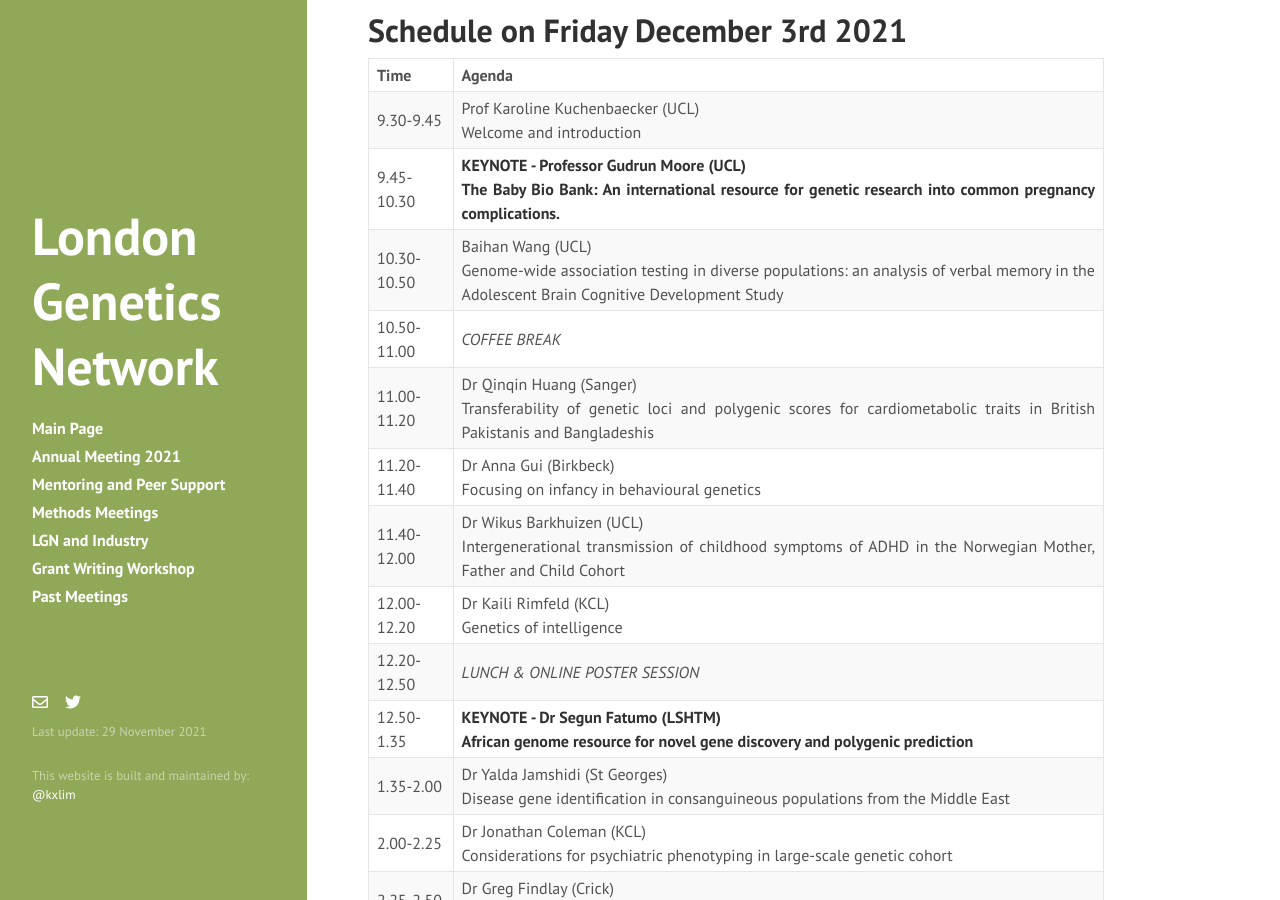
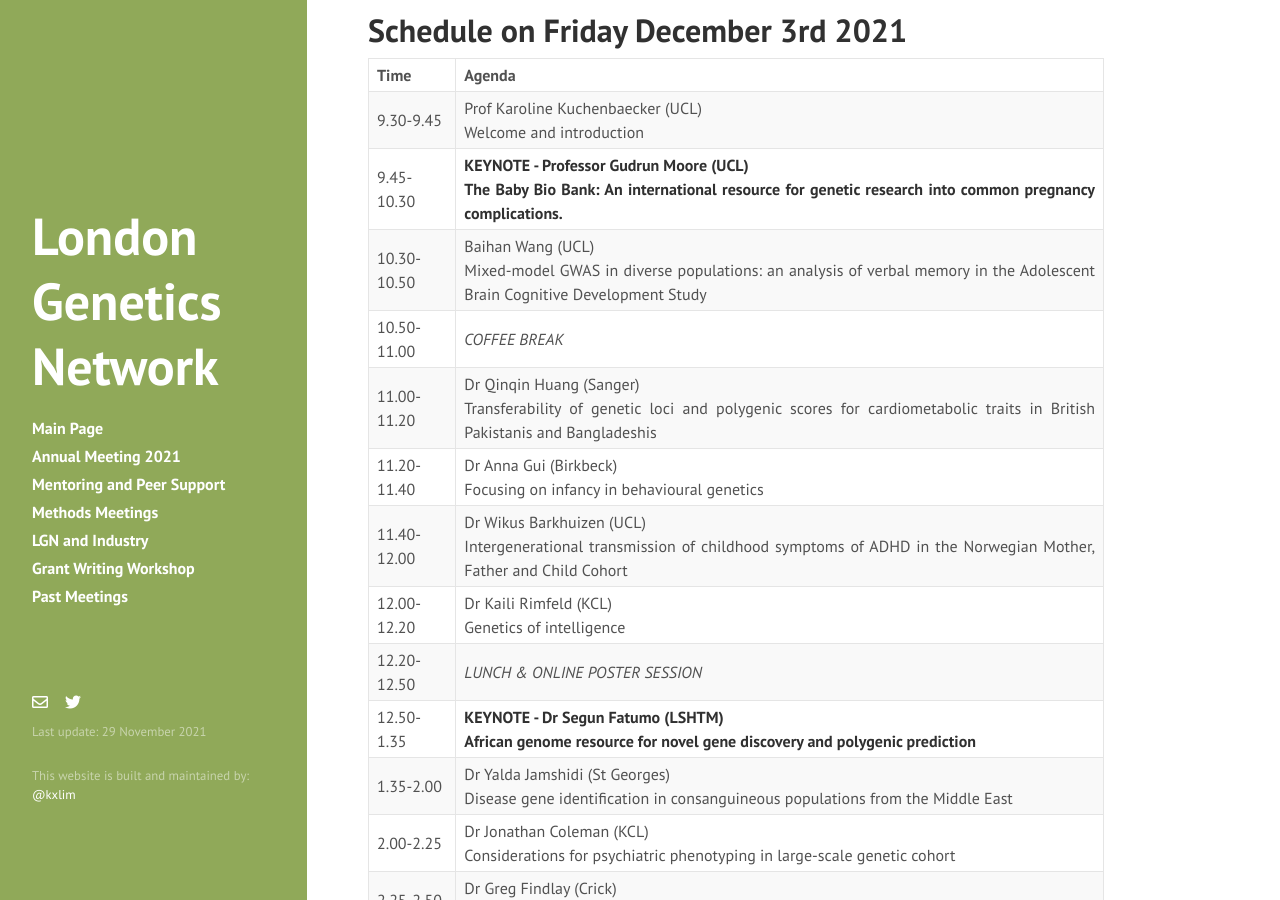
Before and after one commit to kai-lim/LondonGeneticsNetwork, a Jekyll site: the page built from annualmeeting.md, in a window 1280 px wide and 900 px high, scrolled down 958 px. Built offline with Jekyll 4.4.1, drawn with Linux system fonts in a browser that asks for light colours; nearby versions of some CDN libraries; a style sheet for code colours, icons or effects is not loaded.

Commit message:
change Bai's talk title

```diff
--- a/annualmeeting.md
+++ b/annualmeeting.md
@@ -25,7 +25,7 @@ Unfortunately, in-person social after the meeting will be postponed to early 202
 |-------------	|----------------------------------------------------------------------------------------------------------------------------------------------------------	|
 | 9.30-9.45   	| Prof Karoline Kuchenbaecker (UCL) <br> Welcome and introduction <br>                                                                                                                            	|
 | 9.45-10.30  	| **KEYNOTE - Professor Gudrun Moore (UCL) <br> The Baby Bio Bank: An international resource for genetic research into common pregnancy complications.**   	|
-| 10.30-10.50 	| Baihan Wang (UCL) <br> Genome-wide association testing in diverse populations: an analysis of verbal memory in the Adolescent Brain Cognitive Development Study                                                                                                                 	|
+| 10.30-10.50 	| Baihan Wang (UCL) <br> Mixed-model GWAS in diverse populations: an analysis of verbal memory in the Adolescent Brain Cognitive Development Study                                                                                                                 	|
 | 10.50-11.00 	| *COFFEE BREAK*                                                                                                                                           	|
 | 11.00-11.20 	| Dr Qinqin Huang (Sanger) <br> Transferability of genetic loci and polygenic scores for cardiometabolic traits in British Pakistanis and Bangladeshis     	|
 | 11.20-11.40 	| Dr Anna Gui (Birkbeck) <br> Focusing on infancy in behavioural genetics                                                                                  	|
```
